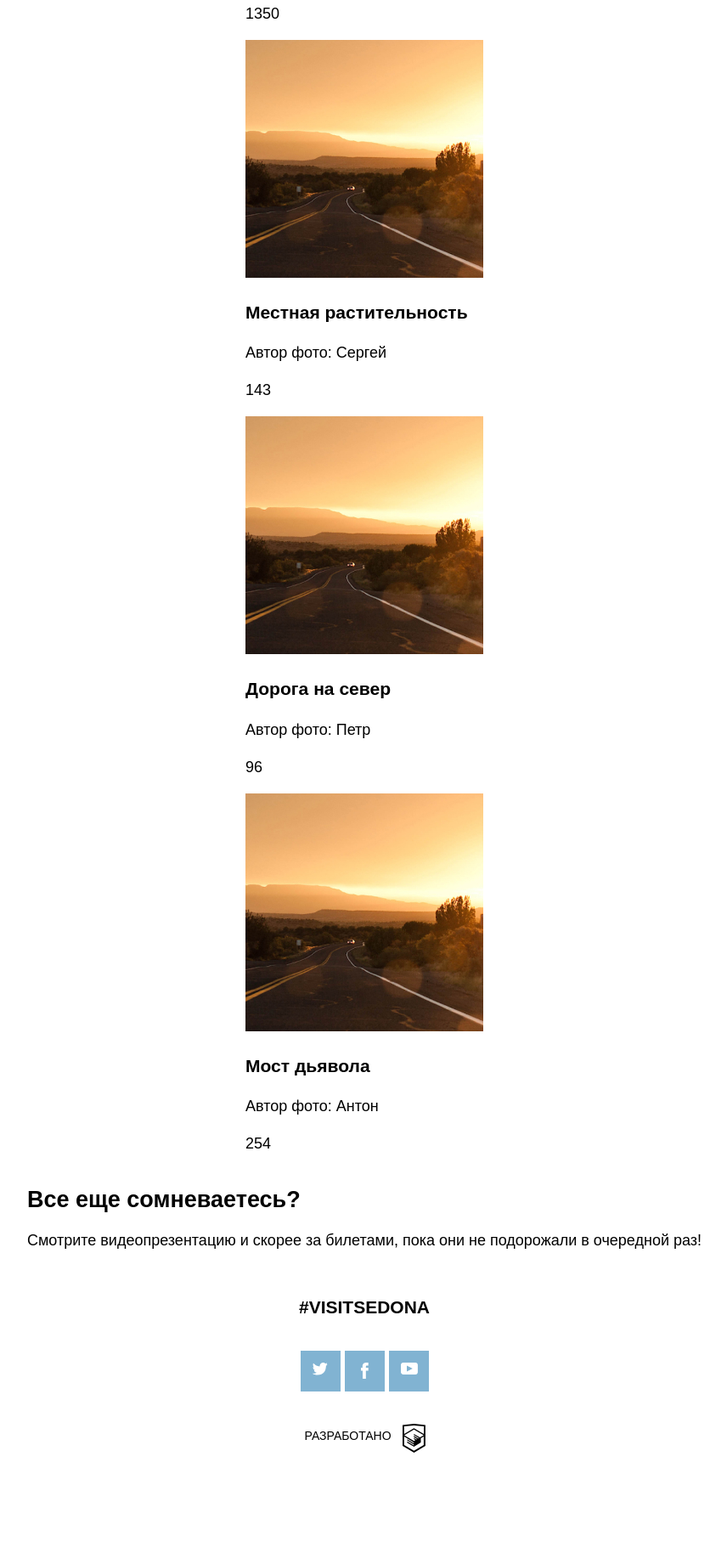
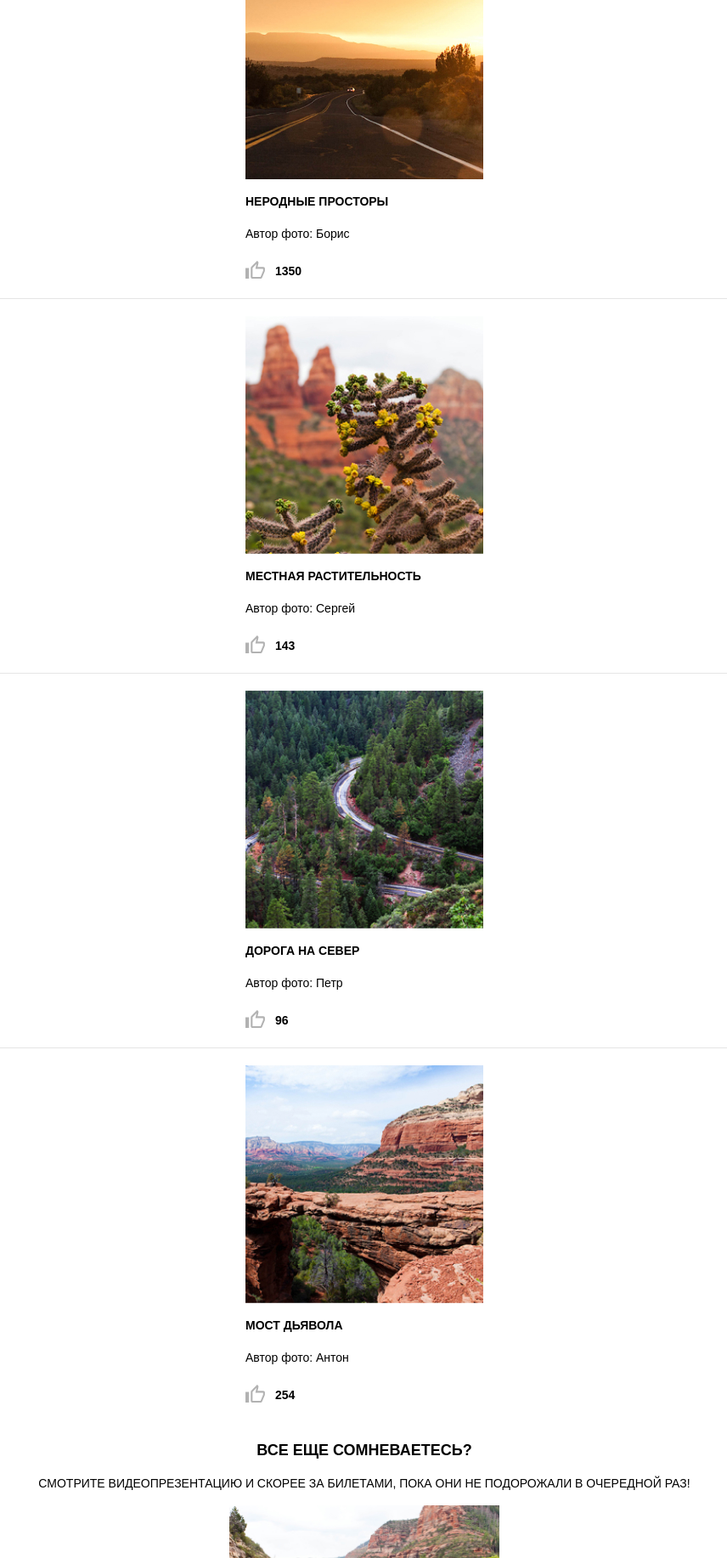
Before and after one commit to EzhovaT/1333157-sedona-22, a website: page source/catalog.html in a window 1280 px wide. Shown: the part 966-2800 px from the top of the page at 85% size, without its empty margins (211-1067 px from the left). Before the commit the page ends 2704 px from the top, so only its background shows below. Drawn offline with nearby package versions, Linux system fonts and the light colour scheme; files that its build step writes are made by us from their sources.

Commit message:
Стилизация страницы каталога

```diff
--- a/source/catalog.html
+++ b/source/catalog.html
@@ -7,7 +7,7 @@
     <link rel="stylesheet" href="css/style.css">
   </head>
   <body class="page__body">
-    <div class="page-wrapper">
+    <div class="page__wrapper">
       <header class="page-header">
         <nav class="main-nav">
           <ul class="main-nav__list nav-list">
@@ -34,11 +34,18 @@
         <a class="main-logo" href="index.html">
           <img src="img/logotype-mobile.svg" alt="Основной логотип сайта" />
         </a>
-
-        <h1 class="page-header__title">Sedona</h1>
       </header>
 
       <main class="page-content">
+        <div class="main-slogan">
+          <h1 class="visually-hidden">Седона. Поиск гостиниц</h1>
+          <img
+            class="main-slogan__picture"
+            src="img/sedona.svg"
+            alt="Приветственное изображение названия города Седоны"
+          />
+        </div>
+
         <div class="main-tagline">
           <h2 class="main-tagline__title">Фото и видео</h2>
           <p class="main-tagline__description">
@@ -48,70 +55,88 @@
         </div>
 
         <section class="photo-cards">
-          <div class="user-card">
-            <a class="user-card__picture" href="foto.html">
+          <div class="photo-cards__box">
+            <div class="photo-card">
+              <a class="photo-card__picture-link" href="foto.html">
                 <img
+                  class="photo-card__image"
                   src="img/photo-1-mobile.jpg"
                   alt="Фотография пользователя изображающая горизонт"
                 />
               </a>
-            <div class="user-card__description">
-              <h3 class="user-card__title">Неродные просторы</h3>
-              <p class="user-card__author">Автор фото: Борис</p>
+              <div class="photo-card__description">
+                <h3 class="photo-card__title">Неродные просторы</h3>
+                <p class="photo-card__author">Автор фото: Борис</p>
+                <p class="photo-card__like">1350</p>
               </div>
-            <p class="user-card__like">1350</p>
+            </div>
           </div>
 
-          <div class="user-card">
-            <a class="user-card__picture" href="foto.html">
+          <div class="photo-cards__box">
+            <div class="photo-card">
+              <a class="photo-card__picture-link" href="foto.html">
                 <img
-                src="img/photo-1-mobile.jpg"
+                  class="photo-card__image"
+                  src="img/photo-2-mobile.jpg"
                   alt="Фотография пользователя изображающая местную флору"
                 />
               </a>
-            <div class="user-card__description">
-              <h3 class="user-card__title">Местная растительность</h3>
-              <p class="user-card__author">Автор фото: Сергей</p>
+              <div class="photo-card__description">
+                <h3 class="photo-card__title">Местная растительность</h3>
+                <p class="photo-card__author">Автор фото: Сергей</p>
+                <p class="photo-card__like">143</p>
               </div>
-            <p class="user-card__like">143</p>
+            </div>
           </div>
 
-          <div class="user-card">
-            <a class="user-card__picture" href="foto.html">
+          <div class="photo-cards__box">
+            <div class="photo-card">
+              <a class="photo-card__picture-link" href="foto.html">
                 <img
-                src="img/photo-1-mobile.jpg"
+                  class="photo-card__image"
+                  src="img/photo-3-mobile.jpg"
                   alt="Фотография пользователя изображающая живописную дорогу"
                 />
               </a>
-            <div class="user-card__description">
-              <h3 class="user-card__title">Дорога на север</h3>
-              <p class="user-card__author">Автор фото: Петр</p>
+              <div class="photo-card__description">
+                <h3 class="photo-card__title">Дорога на север</h3>
+                <p class="photo-card__author">Автор фото: Петр</p>
+                <p class="photo-card__like">96</p>
               </div>
-            <p class="user-card__like">96</p>
+            </div>
           </div>
 
-          <div class="user-card">
-            <a class="user-card__picture" href="foto.html">
+          <div class="photo-cards__box">
+            <div class="photo-card">
+              <a class="photo-card__picture-link" href="foto.html">
                 <img
-                src="img/photo-1-mobile.jpg"
+                  class="photo-card__image"
+                  src="img/photo-4-mobile.jpg"
                   alt="Фотография пользователя изображающая достопримечательность: Мост Дьявола"
                 />
               </a>
-            <div class="user-card__description">
-              <h3 class="user-card__title">Мост дьявола</h3>
-              <p class="user-card__author">Автор фото: Антон</p>
+              <div class="photo-card__description">
+                <h3 class="photo-card__title">Мост дьявола</h3>
+                <p class="photo-card__author">Автор фото: Антон</p>
+                <p class="photo-card__like">254</p>
               </div>
-            <p class="user-card__like">254</p>
+            </div>
           </div>
         </section>
 
         <div class="video-presentation">
+          <div class="video-presentation__wrapper">
             <h2 class="video-presentation__title">Все еще сомневаетесь?</h2>
             <p class="video-presentation__description">
               Смотрите видеопрезентацию и скорее за билетами, пока они не
               подорожали в очередной раз!
             </p>
-          <div class="video-presentation__player"></div>
+            <div class="video-presentation__player">
+                <div class="video-player">
+                  <div class="video-player__controls"></div>
+                </div>
+            </div>
+          </div>
         </div>
       </main>
 
@@ -123,21 +148,21 @@
               <a
                 class="footer-social__link footer-social__link_twitter"
                 href="https://twitter.com/?lang=ru"
-              >
+                >Ссылка на социальную сеть twitter
               </a>
             </li>
             <li class="footer-social__item">
               <a
                 class="footer-social__link footer-social__link_facebook"
                 href="https://ru-ru.facebook.com/"
-              >
+                >Ссылка на социальную сеть facebook
               </a>
             </li>
             <li class="footer-social__item">
               <a
                 class="footer-social__link footer-social__link_youtube"
                 href="https://www.youtube.com/"
-              >
+                >Ссылка на видеохостинг youtube
               </a>
             </li>
           </ul>
@@ -146,6 +171,7 @@
           <a
             class="footer-copyright__link"
             href="https://htmlacademy.ru/intensive/adaptive"
+            title="Ссылка на интенсив в HTML Academy"
           >
             Разработано
           </a>
--- /dev/null
+++ b/source/sass/blocks/photo-card.scss
@@ -0,0 +1,35 @@
+.photo-card__picture-link {
+  display: block;
+  width: 280px;
+  height: 280px;
+}
+
+.photo-card__image {
+  width: 100%;
+}
+
+.photo-card__description {
+  font-size: 14px;
+  line-height: 24px;
+}
+
+.photo-card__title {
+  font-size: 14px;
+  font-weight: bold;
+  text-transform: uppercase;
+}
+
+.photo-card__like {
+  position: relative;
+  font-weight: bold;
+  margin: 20px 0 0;
+  padding-left: 35px;
+
+  &::before {
+    content: url("../img/like-icon.svg");
+    position: absolute;
+    width: 23px;
+    height: 24px;
+    left: 0;
+  }
+}
--- /dev/null
+++ b/source/sass/blocks/photo-cards.scss
@@ -0,0 +1,10 @@
+.photo-cards {
+  width: 100%;
+}
+
+.photo-cards__box {
+  padding: 20px;
+  border-top: 1px solid $border-color;
+  display: flex;
+  justify-content: center;
+}
--- a/source/sass/blocks/textarea-field.scss
+++ b/source/sass/blocks/textarea-field.scss
@@ -2,7 +2,6 @@
   width: 100%;
   resize: none;
   min-height: 160px;
-  margin-top: 40px;
   padding: 13px 21px;
   border: none;
   background-color: $input-bg-color;
--- /dev/null
+++ b/source/sass/blocks/video-player.scss
@@ -0,0 +1,18 @@
+.video-player {
+  width: 100%;
+  height: 200px;
+  display: flex;
+  justify-content: center;
+  align-items: flex-end;
+  background-image: url("../img/video-mobile.jpg");
+  background-repeat: no-repeat;
+  background-size: contain;
+  background-position: center;
+}
+
+.video-player__controls {
+  width: 280px;
+  height: 40px;
+  background-color: $main-content-color;
+  opacity: 0.6;
+}
--- /dev/null
+++ b/source/sass/blocks/video-presentation.scss
@@ -0,0 +1,19 @@
+.video-presentation {
+  text-transform: uppercase;
+}
+
+.video-presentation__wrapper {
+  margin: 20px;
+  text-align: center;
+}
+
+.video-presentation__title {
+  font-weight: bold;
+  font-size: 18px;
+  line-height: 26px;
+}
+
+.video-presentation__description {
+  font-size: 14px;
+  line-height: 24px;
+}
--- a/source/sass/style.scss
+++ b/source/sass/style.scss
@@ -31,3 +31,7 @@
 @import "blocks/textarea-field.scss";
 @import "blocks/button.scss";
 @import "blocks/page-popup.scss";
+@import "blocks/photo-cards.scss";
+@import "blocks/photo-card.scss";
+@import "blocks/video-presentation.scss";
+@import "blocks/video-player.scss";
```
Also changed, not shown: source/form.html (+1 -1 lines), source/index.html (+4 -4 lines). Lines whose indentation alone changed are shown as unchanged.
